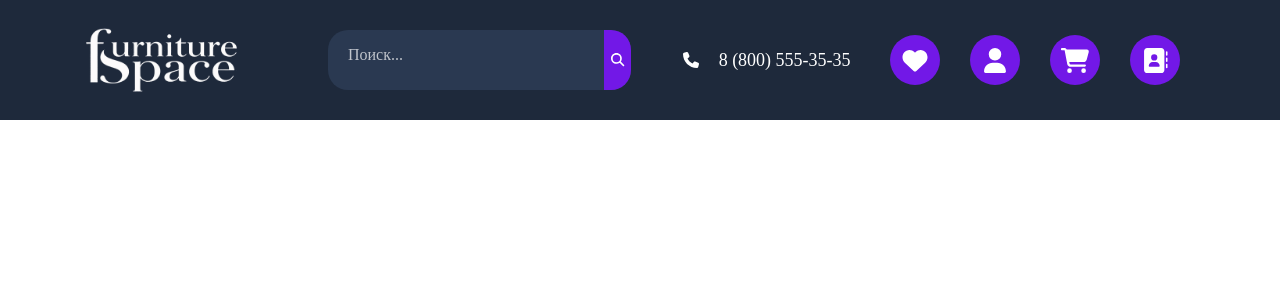
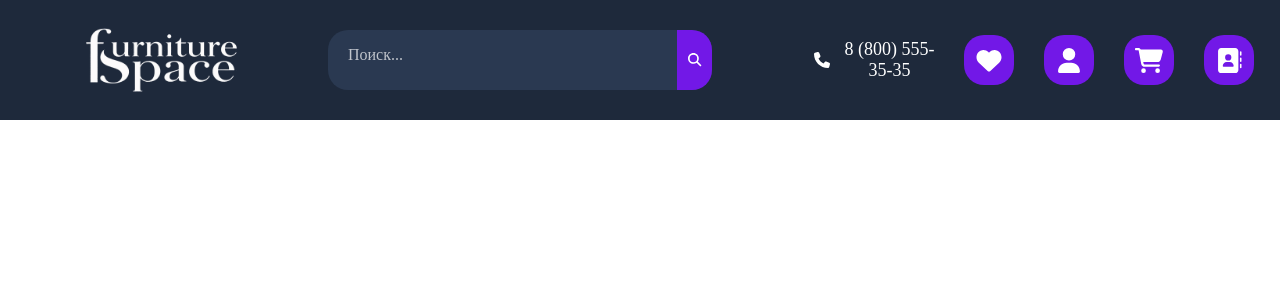
Before and after one commit to MrGodgames/furniture-space, a React (Vite) app: page / in a window 1280 px wide. Shown: the top 300 px of the page. Built offline with nearby package versions, Linux system fonts and the light colour scheme.

Commit message:
готовый header

```diff
--- a/src/App.css
+++ b/src/App.css
@@ -33,7 +33,8 @@ body {
     display: flex;
     gap: 20;
     height: 60px;
-    width: 50%;
+    min-width: 30%;
+    max-width: 60%;
     background-color: #2A3951;
     border-radius: 20px;
     margin-left: 5%;
@@ -75,15 +76,27 @@ body {
 }
 
 .nav-button{
+    cursor: pointer;
     display: flex;
     align-items: center;
     text-align: center;
     background-color: rgb(114, 24, 231);
-    border-radius: 50px;
+    border-radius: 20px;
     height: 50px;
     width: 50px;
     color: white;
 }
+.nav-button:hover{
+    display: flex;
+    align-items: center;
+    text-align: center;
+    background-color: rgb(93, 31, 175);
+    border-radius: 20px;
+    height: 50px;
+    width: 50px;
+    color: white;
+}
+
 .nav-buttonico{
     height: 50%;
     width: 100%;
@@ -91,10 +104,10 @@ body {
 }
 .phonenumber{
     color: white;
-    gap: 20px;
+    gap: 10px;
     display: flex;
     align-items: center;
-    margin-left: 4%;
+    margin-left: 8%;
     width: 30%;
 }
 .phonenumber p{
```
